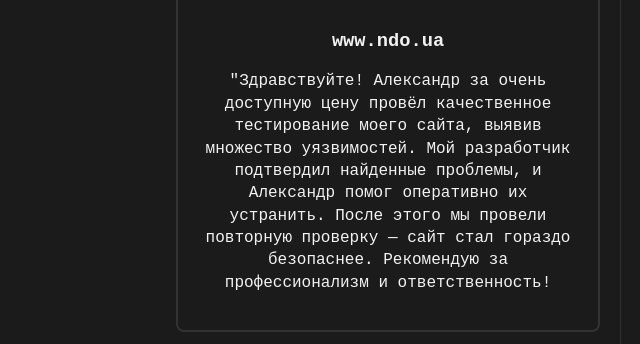
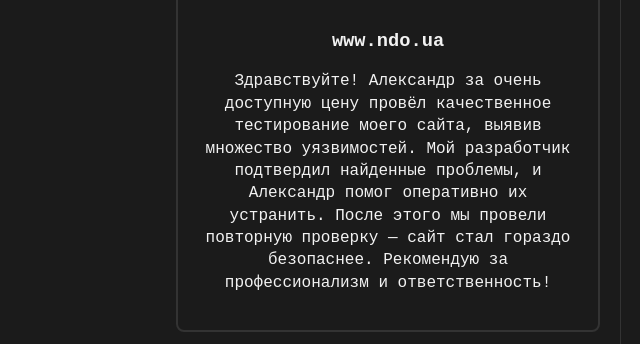
Before and after one commit to marginaldeveloper/AlexanderDoronin, a plain HTML site: page index.html in a window 1280 px wide. Shown: the part 409-753 px from the top of the page, 640-1280 px from the left. Drawn offline with nearby package versions, Linux system fonts and the light colour scheme.

Commit message:
Update index.html

```diff
--- a/index.html
+++ b/index.html
@@ -41,7 +41,7 @@
                                 <a href="https://teremok.org.ua/" target="_blank">
                                     <img src="review2.jpg" alt="Service 2 Logo" class="review-logo">
                                     <h3>www.ndo.ua</h3>
-                                    <p class="review-text">"Здравствуйте! Александр за очень доступную цену провёл качественное тестирование моего сайта, выявив множество уязвимостей. Мой разработчик подтвердил найденные проблемы, и Александр помог оперативно их устранить. После этого мы провели повторную проверку — сайт стал гораздо безопаснее. Рекомендую за профессионализм и ответственность!</p>
+                                    <p class="review-text">Здравствуйте! Александр за очень доступную цену провёл качественное тестирование моего сайта, выявив множество уязвимостей. Мой разработчик подтвердил найденные проблемы, и Александр помог оперативно их устранить. После этого мы провели повторную проверку — сайт стал гораздо безопаснее. Рекомендую за профессионализм и ответственность!</p>
                                 </a>
                             </div>
 
```
